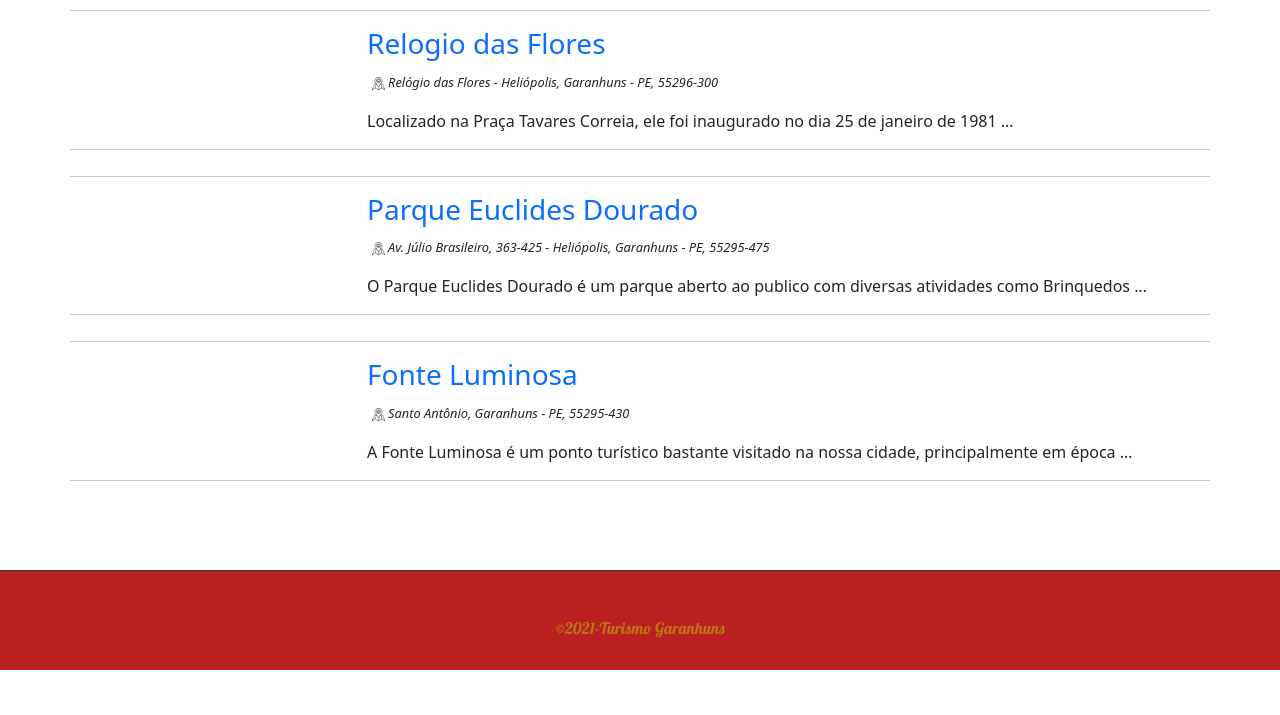
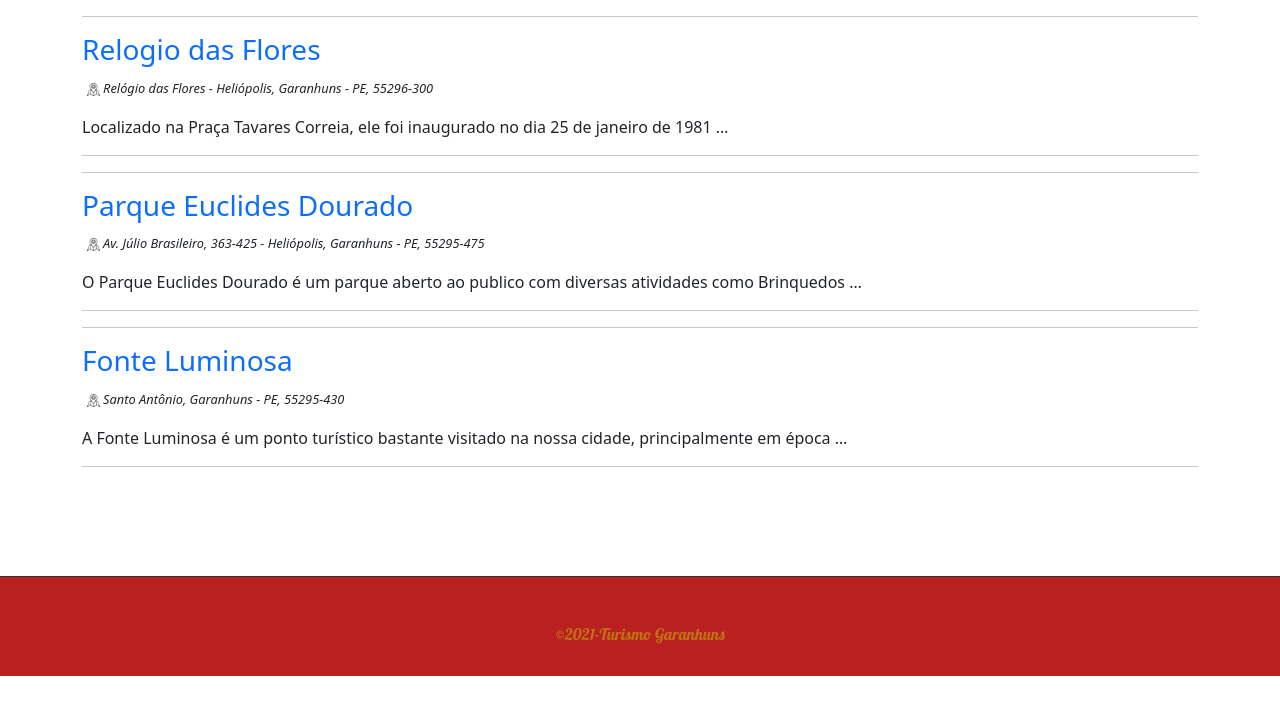
Before and after one commit to MatheusH2021/ProjetoLPG, a Django app: page /places/ in a window 1280 px wide. Shown: the part 62-777 px from the top of the page. Run offline with Django 3.2, Linux system fonts and the light colour scheme; data comes from the database, SQL or seed files in the repository; both versions use the stored data as it was after the commit.

Commit message:
Atualizado

```diff
--- a/places/templates/places/places.html
+++ b/places/templates/places/places.html
@@ -7,11 +7,9 @@
 
 <div class="container">
     {% for place in places %}
-    <div class="row">
-        <hr>
-        <div class="col-3">
-        </div>
-        <div class="col-9">
+    <div>
+        <div>
+            <hr>
             <h3>
                 <a href="{{ place.get_absolute_urls }}">
                     {{ place.title }}
@@ -30,5 +28,6 @@
     {% endfor %}
     <br>
 </div>
+</div>
 
 {% endblock %}
```
Also changed, not shown: places/templates/places/place_detail.html (+9 -8 lines), db.sqlite3.
